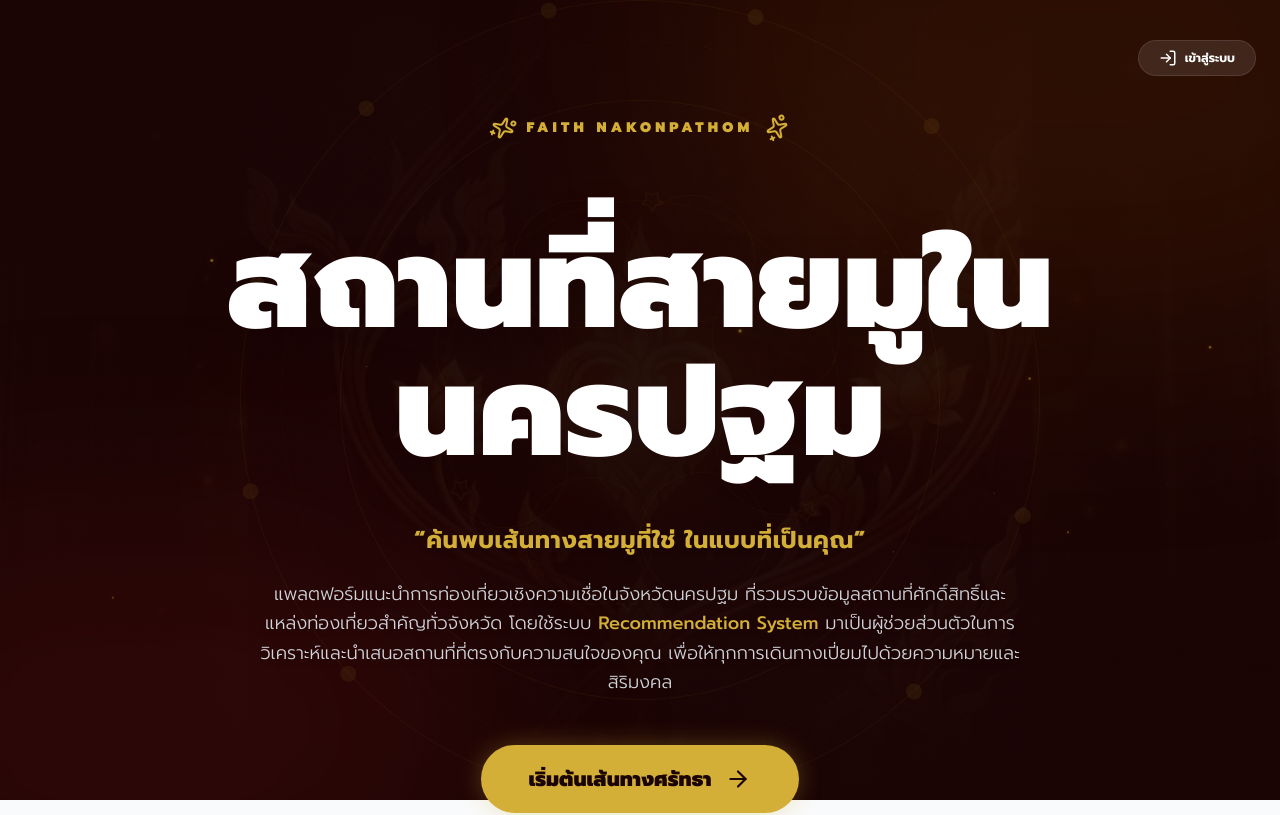
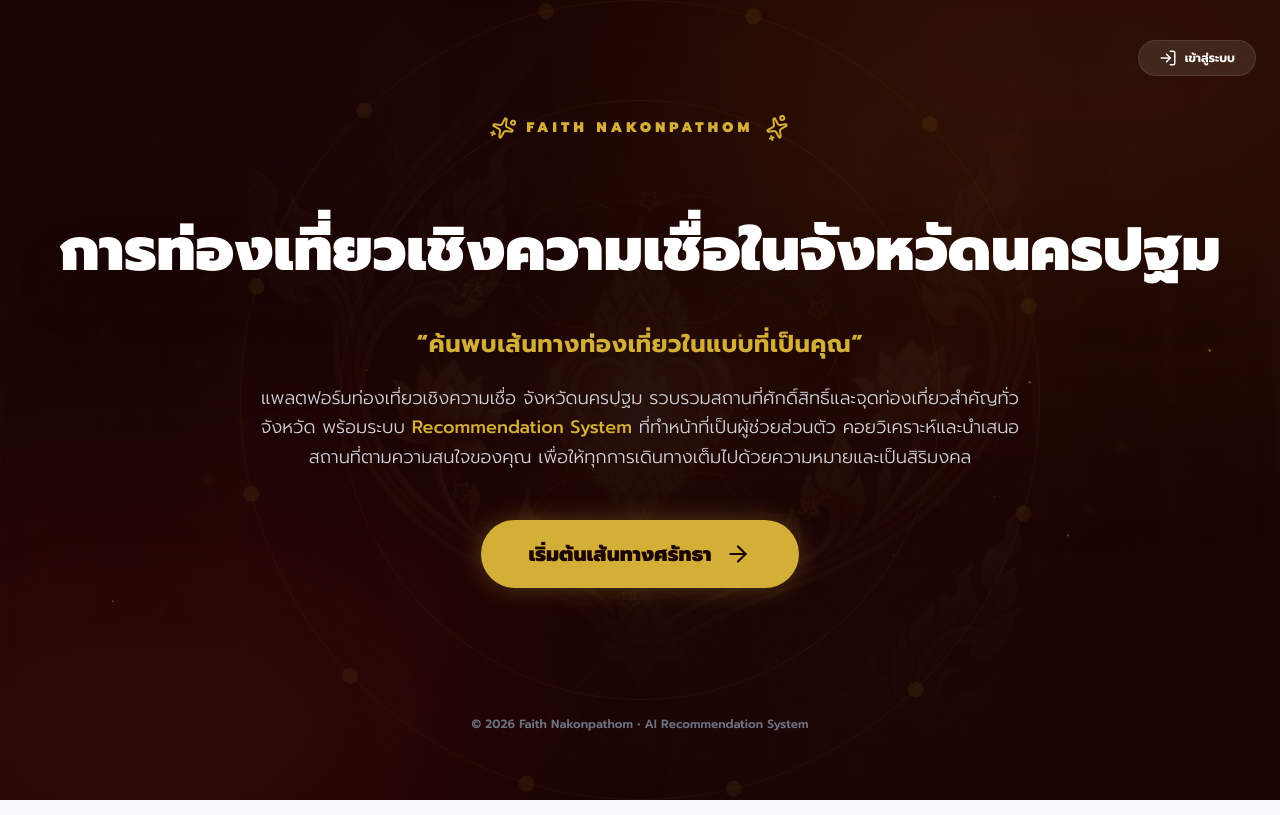
Before and after one commit to Adisak034/attraction_app_blackend, a React (Vite) app: page / in a window 1280 px wide. Shown: the top 815 px of the page. Built offline with nearby package versions, Linux system fonts and the light colour scheme; no server answers.

Commit message:
fix frontend

```diff
--- a/src/app/admin/AttractionAdminPage.tsx
+++ b/src/app/admin/AttractionAdminPage.tsx
@@ -535,13 +535,13 @@ export default function AttractionAdminPage() {
       label: 'Actions',
       render: (_: unknown, row: Attraction) => (
         <div className="flex gap-2 justify-center">
-          <button
+          {/* <button
             type="button"
             className="edit-attraction-btn bg-blue-600 text-white px-3 py-1.5 rounded text-xs font-semibold hover:bg-blue-700 transition shadow-sm"
             data-attraction-id={row.attraction_id}
           >
             Edit
-          </button>
+          </button> */}
         </div>
       ),
     },
--- a/src/app/admin/RatingAdminPage.tsx
+++ b/src/app/admin/RatingAdminPage.tsx
@@ -244,18 +244,18 @@ export default function RatingAdminPage() {
       sortable: true,
       render: (val: unknown) => formatDateTimeCell(val as string),
     },
-    {
-      key: 'actions',
-      label: 'Actions',
-      render: (_: unknown, rating: Rating) => (
-        <button
-          onClick={() => handleDelete(rating.rating_id, rating.user_name, rating.attraction_id)}
-          className="bg-red-600 text-white px-4 py-1.5 rounded text-xs font-semibold hover:bg-red-700 transition shadow-sm"
-        >
-          Delete
-        </button>
-      ),
-    },
+    // {
+    //   key: 'actions',
+    //   label: 'Actions',
+    //   render: (_: unknown, rating: Rating) => (
+    //     <button
+    //       onClick={() => handleDelete(rating.rating_id, rating.user_name, rating.attraction_id)}
+    //       className="bg-gray-600 text-white px-4 py-1.5 rounded text-xs font-semibold hover:bg-red-700 transition shadow-sm"
+    //     >
+    //       Delete
+    //     </button>
+    //   ),
+    // },
   ];
 
   return (
--- a/src/app/recommendation/App.tsx
+++ b/src/app/recommendation/App.tsx
@@ -109,9 +109,9 @@ function ResultsHeroBanner({ bgUrl }: ResultsHeroBannerProps) {
           initial={{ y: 20, opacity: 0 }}
           animate={{ y: 0, opacity: 1 }}
           transition={{ delay: 0.2 }}
-          className="text-4xl sm:text-5xl md:text-8xl font-black mb-0 gold-gradient-text tracking-normal drop-shadow-2xl pb-6 leading-normal overflow-visible"
+          className="text-4xl sm:text-5xl md:text-7xl font-black mb-0 gold-gradient-text tracking-normal drop-shadow-2xl pb-6 leading-normal overflow-visible"
         >
-          สถานที่สายมูในนครปฐม
+          การท่องเที่ยวเชิงความเชื่อในจังหวัดนครปฐม
         </motion.h2>
       </div>
     </header>
--- a/src/app/recommendation/components/LandingView.tsx
+++ b/src/app/recommendation/components/LandingView.tsx
@@ -67,9 +67,9 @@ function LandingHeroTitle() {
         initial={{ scale: 0.9, opacity: 0 }}
         animate={{ scale: 1, opacity: 1 }}
         transition={{ delay: 0.2 }}
-        className="text-4xl sm:text-6xl md:text-9xl font-black mb-8 md:mb-12 gold-gradient-text tracking-normal leading-normal drop-shadow-2xl overflow-visible"
+        className="text-2xl sm:text-4xl md:text-6xl font-black mb-8 md:mb-12 gold-gradient-text tracking-normal leading-normal drop-shadow-2xl overflow-visible"
       >
-        สถานที่สายมูในนครปฐม
+        การท่องเที่ยวเชิงความเชื่อในจังหวัดนครปฐม
       </motion.h1>
 
       <motion.h2
@@ -78,7 +78,7 @@ function LandingHeroTitle() {
         transition={{ delay: 0.3 }}
         className="text-lg md:text-2xl text-faith-gold font-bold mb-6 tracking-wide drop-shadow-md"
       >
-        &ldquo;ค้นพบเส้นทางสายมูที่ใช่ ในแบบที่เป็นคุณ&rdquo;
+        &ldquo;ค้นพบเส้นทางท่องเที่ยวในแบบที่เป็นคุณ&rdquo;
       </motion.h2>
     </>
   );
@@ -101,9 +101,10 @@ function LandingHeroCTA({ onStartClick }: LandingHeroCTAProps) {
         transition={{ delay: 0.4 }}
         className="text-gray-300 max-w-3xl text-lg font-light leading-relaxed mb-12 drop-shadow-md mx-auto"
       >
-        แพลตฟอร์มแนะนำการท่องเที่ยวเชิงความเชื่อในจังหวัดนครปฐม ที่รวมรวบข้อมูลสถานที่ศักดิ์สิทธิ์และแหล่งท่องเที่ยวสำคัญทั่วจังหวัด โดยใช้ระบบ{' '}
+        แพลตฟอร์มท่องเที่ยวเชิงความเชื่อ จังหวัดนครปฐม
+        รวบรวมสถานที่ศักดิ์สิทธิ์และจุดท่องเที่ยวสำคัญทั่วจังหวัด พร้อมระบบ{' '}
         <span className="text-faith-gold font-medium">Recommendation System</span>{' '}
-        มาเป็นผู้ช่วยส่วนตัวในการวิเคราะห์และนำเสนอสถานที่ที่ตรงกับความสนใจของคุณ เพื่อให้ทุกการเดินทางเปี่ยมไปด้วยความหมายและสิริมงคล
+        ที่ทำหน้าที่เป็นผู้ช่วยส่วนตัว คอยวิเคราะห์และนำเสนอสถานที่ตามความสนใจของคุณ เพื่อให้ทุกการเดินทางเต็มไปด้วยความหมายและเป็นสิริมงคล
       </motion.p>
 
       <motion.button
--- a/src/app/recommendation/components/RecommendationList.tsx
+++ b/src/app/recommendation/components/RecommendationList.tsx
@@ -97,8 +97,8 @@ function RecommendationCard({
     item.sacred_object && item.sacred_object !== '-'
       ? `สิ่งศักดิ์สิทธิ์: ${item.sacred_object}`
       : item.offerings && item.offerings !== '-'
-      ? `ของไหว้: ${item.offerings}`
-      : 'สถานที่ศักดิ์สิทธิ์ที่เปี่ยมไปด้วยสิริมงคลและพลังวิเศษ';
+        ? `ของไหว้: ${item.offerings}`
+        : 'สถานที่ศักดิ์สิทธิ์ที่เปี่ยมไปด้วยสิริมงคลและพลังวิเศษ';
 
   return (
     <motion.div
@@ -153,10 +153,10 @@ function RecommendationCard({
         {/* CTA Button */}
         <button
           type="button"
-          className="w-full bg-white/5 hover:bg-faith-gold text-white hover:text-[#1A0404] py-4 rounded-xl text-xs font-black uppercase transition-all flex items-center justify-center gap-2 border border-white/10 hover:border-transparent group/btn mt-auto"
+          className="w-full bg-white hover:bg-gray-100 text-black text-[18px] font-light py-4 rounded-xl transition-all flex items-center justify-center gap-2 border border-white group/btn mt-auto"
         >
-          <Sparkles size={16} className="text-faith-gold group-hover/btn:text-[#1A0404]" />
-          <span>รับเส้นทางการเดินทาง</span>
+          {/* <Sparkles size={18} className="text-faith-gold" /> */}
+          <span>เดินทาง</span>
         </button>
       </div>
     </motion.div>
@@ -186,7 +186,7 @@ function CategorySection({
 }: CategorySectionProps) {
   const aliases =
     CATEGORY_FILTER_ALIASES[
-      categoryLabel === 'ความรัก' ? 'LOVE' : categoryLabel === 'การเงิน' ? 'WEALTH' : 'CAREER'
+    categoryLabel === 'ความรัก' ? 'LOVE' : categoryLabel === 'การเงิน' ? 'WEALTH' : 'CAREER'
     ];
 
   const filteredItems = recommendations
```
Also changed, not shown: 7 other files (tests, documents, lock files or other folders).
